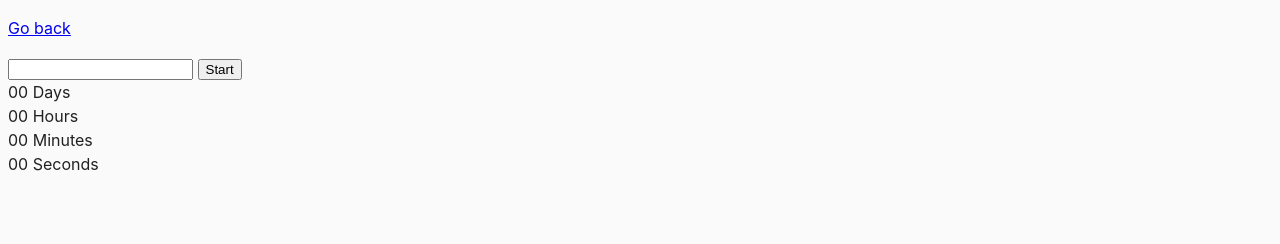
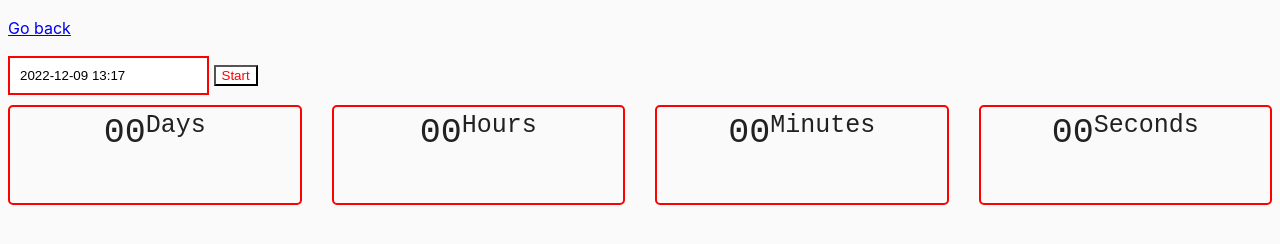
Before and after one commit to bobr1k92/goit-js-hw-09, a website built with Parcel: page src/02-timer.html in a window 1280 px wide. Built offline with nearby package versions, Linux system fonts and the light colour scheme.

Commit message:
task-2 start

```diff
--- a/package.json
+++ b/package.json
@@ -18,7 +18,9 @@
     "url": "https://github.com/goitacademy/parcel-project-template/issues"
   },
   "dependencies": {
-    "modern-normalize": "^1.1.0"
+    "flatpickr": "^4.6.13",
+    "modern-normalize": "^1.1.0",
+    "notiflix": "^3.2.5"
   },
   "devDependencies": {
     "@parcel/transformer-sass": "^2.6.0",
--- a/src/css/common.css
+++ b/src/css/common.css
@@ -16,3 +16,40 @@ img {
   display: block;
   max-width: 100%;
 }
+
+input {
+padding: 10px 10px;
+border: 2px solid red;
+margin-bottom: 10px;
+}
+
+button {
+  background-color: white;
+  color: red;
+}
+
+.timer {
+  display: flex;
+  gap: 30px;
+}
+
+.field {
+  display: flex;
+  justify-content: center;
+  width: 100%;;
+  height: 100px;
+  border: 2px solid red;
+  border-radius: 5px;
+}
+
+.value {
+  font-size: 35px;
+  font-weight: 500;
+  font-family: 'Courier New', Courier, monospace;
+}
+
+.label {
+  font-size: 25px;
+  font-weight: 500;
+  font-family: 'Courier New', Courier, monospace;
+}
--- a/src/js/02-timer.js
+++ b/src/js/02-timer.js
@@ -0,0 +1,45 @@
+import flatpickr from "flatpickr";
+import "flatpickr/dist/flatpickr.min.css";
+import { Notify } from 'notiflix/build/notiflix-notify-aio';
+
+const refs = {
+  input: document.querySelector('#datetime-picker'),
+  btnStart: document.querySelector('button[data-start]'),
+  days: document.querySelector('span[data-days]'),
+  hours: document.querySelector('span[data-hours]'),
+  minutes: document.querySelector('span[data-minutes'),
+  seconds: document.querySelector('span[data-seconds]'),
+}
+
+
+const options = {
+  enableTime: true,
+  time_24hr: true,
+  defaultDate: new Date(),
+  minuteIncrement: 1,
+  onClose(selectedDates) {
+    console.log(selectedDates[0]);
+  },
+};
+
+flatpickr(refs.input, options);
+
+  function convertMs(ms) {
+
+    const second = 1000;
+    const minute = second * 60;
+    const hour = minute * 60;
+    const day = hour * 24;
+
+    const days = Math.floor(ms / day);
+    const hours = Math.floor((ms % day) / hour);
+    const minutes = Math.floor(((ms % day) % hour) / minute);
+    const seconds = Math.floor((((ms % day) % hour) % minute) / second);
+
+    return { days, hours, minutes, seconds };
+  }
+
+
+  function addLeadingZero(value) {
+    return value.toString().padStart(2, '0');
+  }
--- a/src/sass/index.scss
+++ b/src/sass/index.scss
@@ -1,2 +1,3 @@
 @import './common';
 @import './example';
+@import './compoments/timer';
```
Also changed, not shown: src/js/03-promises.js (+18 -0 lines), 1 other file.
